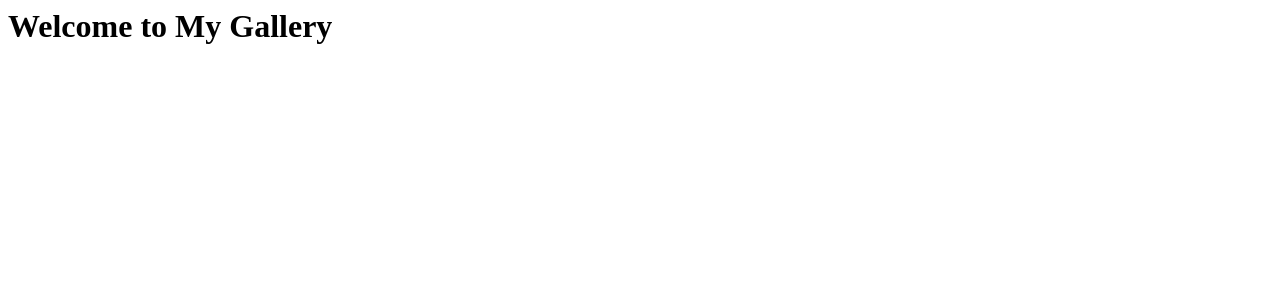
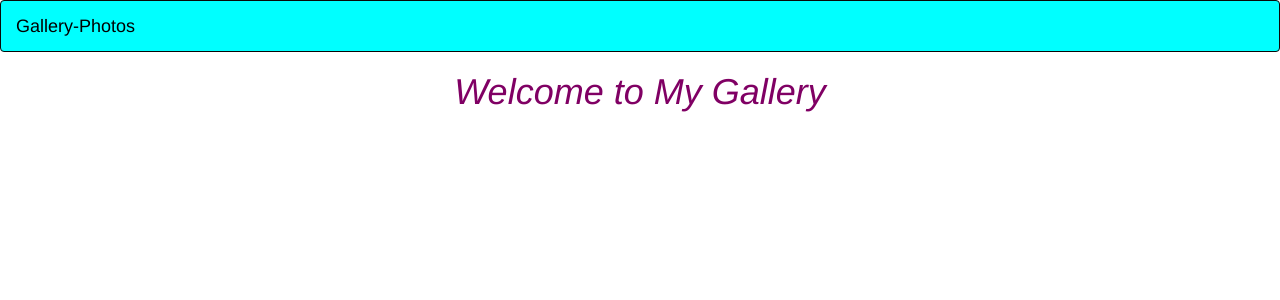
Before and after one commit to nicky-code/myPhotosGallery, a Django app: page /gallery/ in a window 1280 px wide. Shown: the top 300 px of the page. Run offline with Django 3.2, Linux system fonts and the light colour scheme; some libraries are stand-ins or nearby versions.

Commit message:
created the static folder to style our app.

```diff
--- a/gallery/templates/all-galleries/base.html
+++ b/gallery/templates/all-galleries/base.html
@@ -6,20 +6,21 @@
   <meta charset="utf-8">
 
   {% if title %}
-  <title>GALLERY- {{title}}</title>
+  <title>GALLERY-PHOTOS {{title}}</title>
   {% else %}
-    <title> My Gallery </title>
+    <title> Gallery-Photos </title>
   {% endif %}
 
   {% block styles %}
     {% bootstrap_css %}
+    <link rel="stylesheet" href="{% static 'css/basegallery.css' %}">
   {% endblock %}
 
 </head>
 <body>
     {% include "navbar.html" %}
 
-    {% block content %} <h1 class='text-center'>Welcome to My Gallery</h1> {%endblock%}
+    {% block content %} <h1 class='text-center' style="font-style: italic">Welcome to My Gallery</h1> {%endblock%}
 
     {% block scripts %}
         <script src="https://ajax.googleapis.com/ajax/libs/jquery/3.2.1/jquery.min.js"></script>
--- a/gallery/templates/navbar.html
+++ b/gallery/templates/navbar.html
@@ -7,9 +7,9 @@
 </head>
 <body>
 <nav class="navbar navbar-inverse" style="background-color: aqua">
-  <div class="container-fluid">
+  <div class="container-fluid" >
     <div class="navbar-header">
-      <a class="navbar-brand" href="{% url 'welcome' %}">My Gallery</a>
+      <a class="navbar-brand"style="color:black"  href="{% url 'welcome' %}">Gallery-Photos</a>
     </div>
   </div>
 </nav>
--- a/gallery/templates/welcome.html
+++ b/gallery/templates/welcome.html
@@ -1 +1,7 @@
-<h1> Welcome to My Gallery</h1>
+
+{%extends 'all-galleries/base.html'%}
+
+{% block content %}
+{{block.super}}
+<!-- <h1> Welcome to My Gallery</h1> -->
+{% endblock %}
--- /dev/null
+++ b/static/css/basegallery.css
@@ -0,0 +1,4 @@
+h1
+{
+  color: rgb(128, 0, 100);
+}
```
